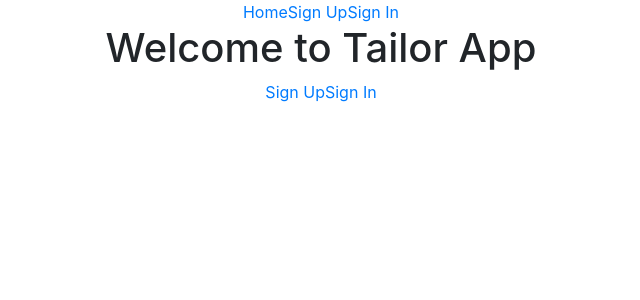
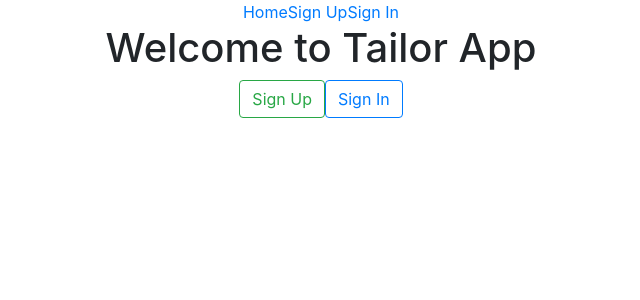
Before and after one commit to faiza203/Tailor_App, a React (Create React App) app: page / in a window 1280 px wide. Shown: the top 300 px of the page, without its empty margins (319-959 px from the left). Built offline with nearby package versions, Linux system fonts and the light colour scheme.

Commit message:
Give style to home page

```diff
--- a/src/components/Home.tsx
+++ b/src/components/Home.tsx
@@ -5,9 +5,9 @@ export class Home extends Component {
     render() {
         return (
             <div>
-                <h1>Welcome to Tailor App</h1>
-                <Link to="/SignUp">Sign Up</Link>
-                <Link to="/SignIn">Sign In</Link>
+                <h1 className="h1">Welcome to Tailor App</h1>
+                <Link className="btn btn-outline-success" to="/SignUp">Sign Up</Link>
+                <Link className="btn btn-outline-primary" to="/SignIn">Sign In</Link>
             </div>
         )
     }
```
Also changed, not shown: 1 other file (tests, documents, lock files or other folders).
